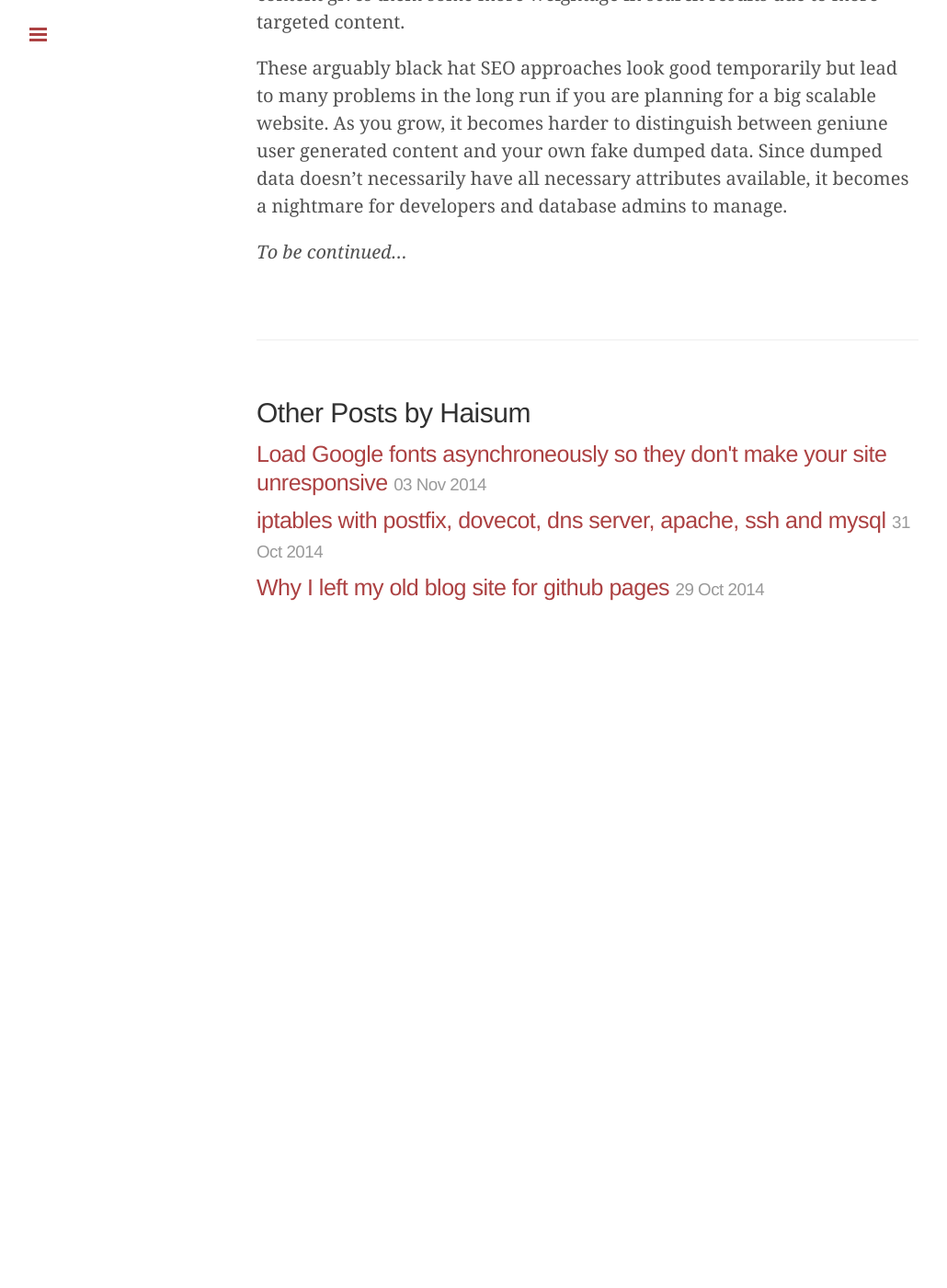
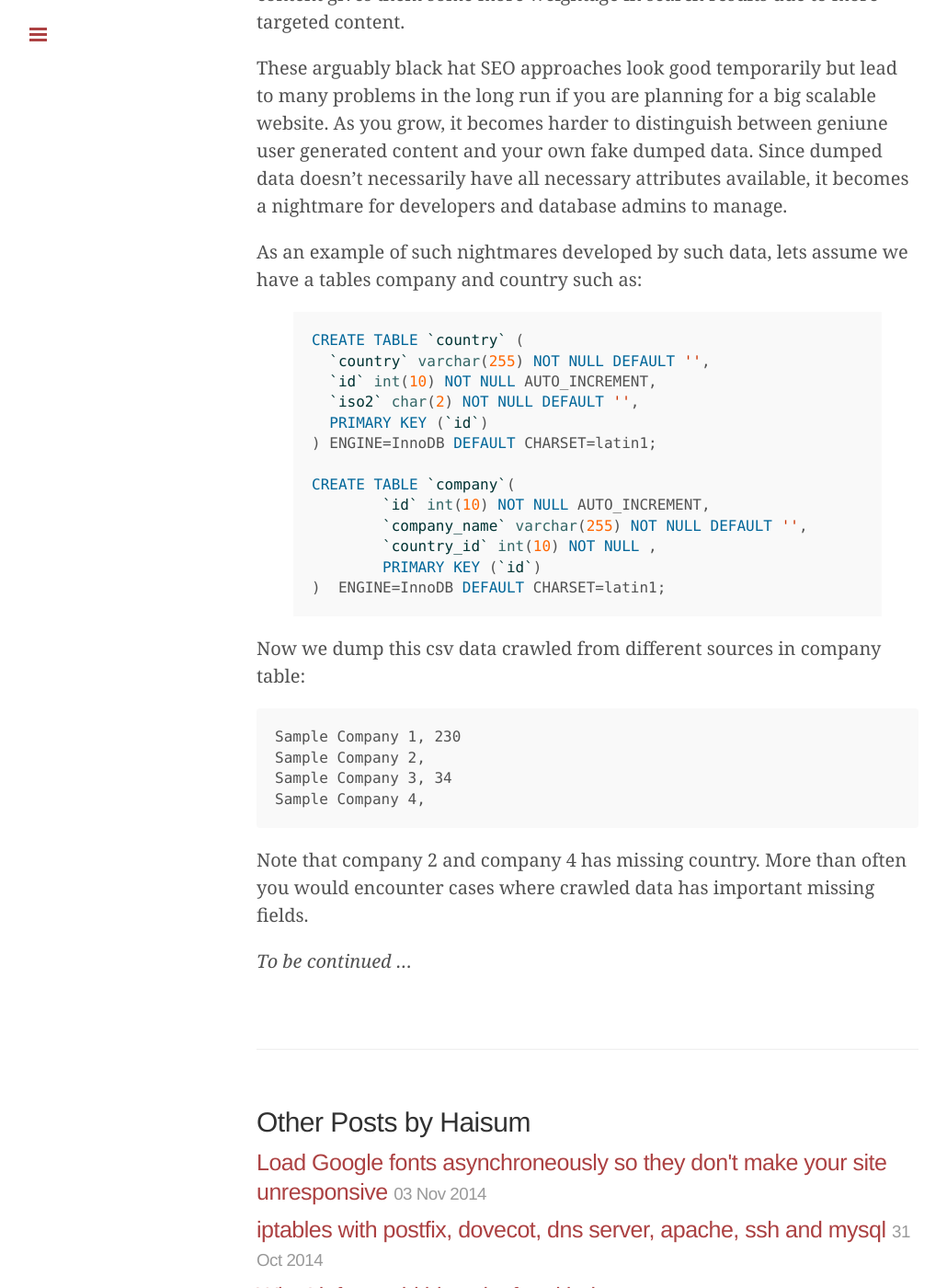
Before and after one commit to haisum/haisum.github.io, a Jekyll site: the page built from _posts/2014-11-01-no-such-thing-as-seo.md, in a window 1280 px wide and 1400 px high, scrolled down 543 px. Shown: the whole window at 92% size, without its empty margins (1-1031 px from the left). Built offline with Jekyll 4.4.1, drawn with Linux system fonts in a browser that asks for light colours; Markdown is read by kramdown in place of the engine named in the settings; comment, search, counter and statistics services are not loaded; before the commit the page ends 1257 px from its top, so only the background shows below that.

Commit message:
Adding some content to google fonts and no such thing as seo post

````diff
--- a/_posts/2014-11-01-no-such-thing-as-seo.md
+++ b/_posts/2014-11-01-no-such-thing-as-seo.md
@@ -7,4 +7,33 @@ I have worked for some big web development companies and search engine optimizat
 
 These arguably black hat SEO approaches look good temporarily but lead to many problems in the long run if you are planning for a big scalable website. As you grow, it becomes harder to distinguish between geniune user generated content and your own fake dumped data. Since dumped data doesn't necessarily have all necessary attributes available, it becomes a nightmare for developers and database admins to manage.
 
-*To be continued...*
+As an example of such nightmares developed by such data, lets assume we have a tables company and country such as:
+
+{% highlight sql %}
+CREATE TABLE `country` (
+  `country` varchar(255) NOT NULL DEFAULT '',
+  `id` int(10) NOT NULL AUTO_INCREMENT,
+  `iso2` char(2) NOT NULL DEFAULT '',
+  PRIMARY KEY (`id`)
+) ENGINE=InnoDB DEFAULT CHARSET=latin1;
+
+CREATE TABLE `company`(
+	`id` int(10) NOT NULL AUTO_INCREMENT,
+	`company_name` varchar(255) NOT NULL DEFAULT '',
+	`country_id` int(10) NOT NULL ,
+	PRIMARY KEY (`id`)
+)  ENGINE=InnoDB DEFAULT CHARSET=latin1;
+{% endhighlight %}
+
+Now we dump this csv data crawled from different sources in company table:
+
+```
+Sample Company 1, 230
+Sample Company 2,
+Sample Company 3, 34
+Sample Company 4,
+```
+
+Note that company 2 and company 4 has missing country. More than often you would encounter cases where crawled data has important missing fields.
+
+ *To be continued ...*
````
Also changed, not shown: _posts/2014-11-03-google-fonts-asynchroneous-loading.md (+2 -0 lines).
